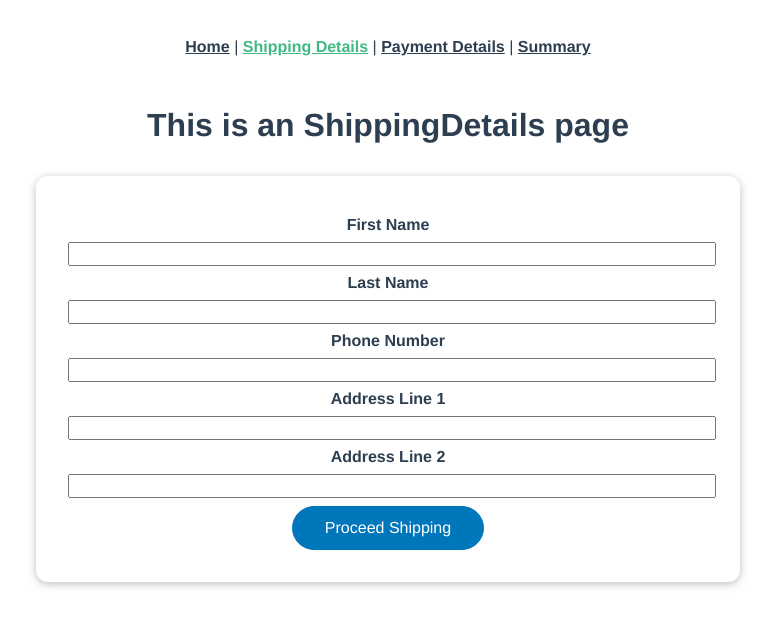
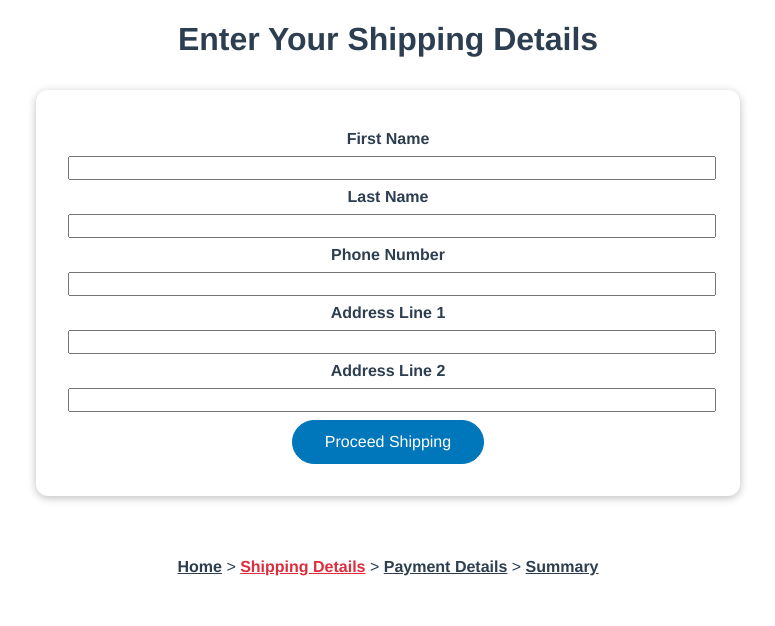
Before and after one commit to RameshAbeysekara/shop-checkout-app, a Vue app: page /#/shipping-details in a window 1280 px wide. Shown: the top 626 px of the page, without its empty margins (252-1027 px from the left). Built offline with nearby package versions, Linux system fonts and the light colour scheme.

Commit message:
UI changes

```diff
--- a/package.json
+++ b/package.json
@@ -22,8 +22,7 @@
     "@vue/compiler-sfc": "^3.0.0-beta.1",
     "babel-eslint": "^10.1.0",
     "eslint": "^6.7.2",
-    "eslint-plugin-vue": "^7.0.0-alpha.0",
-    "vue-cli-plugin-vue-next": "~0.1.4"
+    "eslint-plugin-vue": "^7.0.0-alpha.0"
   },
   "eslintConfig": {
     "root": true,
--- a/src/App.vue
+++ b/src/App.vue
@@ -1,12 +1,12 @@
 <template>
   <div id="app">
+    <router-view />
     <div id="nav">
-      <router-link to="/">Home</router-link> |
-      <router-link to="/shipping-details">Shipping Details</router-link> |
-      <router-link to="/payment-details">Payment Details</router-link> |
+      <router-link to="/">Home</router-link> >
+      <router-link to="/shipping-details">Shipping Details</router-link> >
+      <router-link to="/payment-details">Payment Details</router-link> >
       <router-link to="/summary">Summary</router-link>
     </div>
-    <router-view/>
   </div>
 </template>
 
@@ -29,6 +29,6 @@
 }
 
 #nav a.router-link-exact-active {
-  color: #42b983;
+  color: #dd2d3c;
 }
 </style>
--- a/src/views/Home.vue
+++ b/src/views/Home.vue
@@ -1,5 +1,6 @@
 <template>
   <div class="home">
+    <br/>
     <Item title="Vue.js Test App with routing and vuexy" imgUrl="tshirt.jpg" />
     <OrderDetailsForm @proceedCheckout="proceedCheckout" />
   </div>
--- a/src/views/PaymentDetails.vue
+++ b/src/views/PaymentDetails.vue
@@ -1,6 +1,6 @@
 <template>
   <div class="payment-details">
-    <h1>This is an PaymentDetails page</h1>
+    <h1>Enter Your Payment Details</h1>
     <PaymentDetailsForm @proceedPayment="proceedPayment" />
   </div>
 </template>
@@ -15,7 +15,6 @@ export default {
   },
   methods: {
     proceedPayment(formValues) {
-      console.log("payment", formValues);
       this.$store.commit({
         type: "addPaymentDetails",
         value: {
--- a/src/views/ShippingDetails.vue
+++ b/src/views/ShippingDetails.vue
@@ -1,6 +1,6 @@
 <template>
   <div class="shipping-details">
-    <h1>This is an ShippingDetails page</h1>
+    <h1>Enter Your Shipping Details</h1>
     <ShippingDetailsForm @proceedShipping="proceedShipping" />
   </div>
 </template>
--- a/src/views/Summary.vue
+++ b/src/views/Summary.vue
@@ -1,6 +1,6 @@
 <template>
   <div class="summary">
-    <h1>This is an Summary page</h1>
+    <h1>Order Summary</h1>
     <h3>{{ currentOrder.item.id }}</h3>
     <h3>{{ currentOrder.item.color }}</h3>
     <h3>{{ currentOrder.shipping.phoneNumber }}</h3>
```
Also changed, not shown: 1 other file (tests, documents, lock files or other folders).
